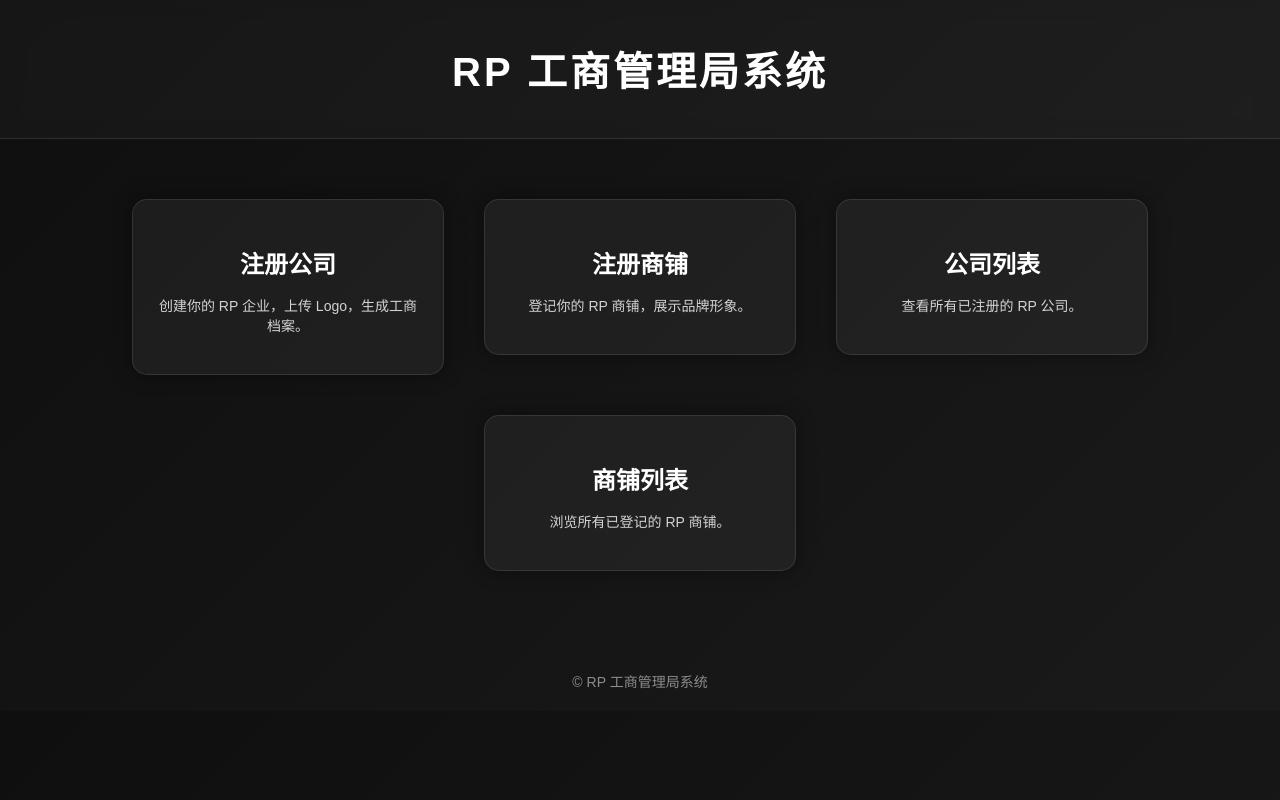
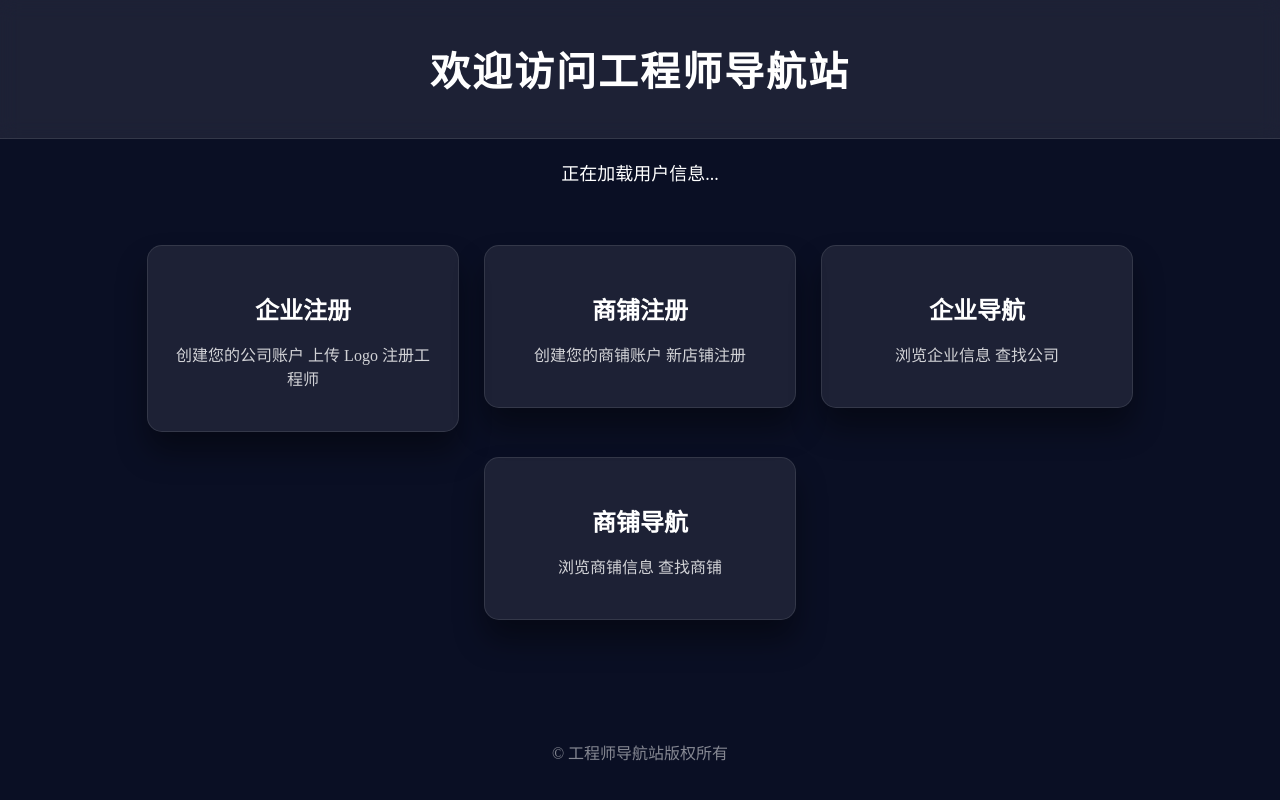
Before and after one commit to 3353695529-sketch/BrilliantBusinessAdministrationBureau, a website: page public/index.html in a window 1280 px wide. Drawn offline with Linux system fonts and the light colour scheme; no server answers.

Commit message:
Update index.html

```diff
--- a/public/index.html
+++ b/public/index.html
@@ -2,20 +2,11 @@
 <html lang="zh-CN">
 <head>
 <meta charset="UTF-8">
-<title>RP 工商管理局</title>
-
+<title>璀璨工商管理局</title>
 <style>
-    body {
-        margin: 0;
-        font-family: "Microsoft YaHei", sans-serif;
-        background: linear-gradient(135deg, #0f0f0f, #1a1a1a);
-        color: #fff;
-        text-align: center;
-    }
-
-    /* =======================
+/* ===========================
    加载动画
-    ======================= */
+=========================== */
 #loading {
   position: fixed;
   top: 0; left: 0;
@@ -45,33 +36,67 @@
   to { transform: rotate(360deg); }
 }
 
-    /* =======================
-       页面内容样式
-    ======================= */
+/* ===========================
+   页面主要样式
+=========================== */
+body {
+  margin: 0;
+  padding: 0;
+  background: #0a0f24;
+  color: white;
+  font-family: "Microsoft YaHei";
+  text-align: center;
+}
+
 header {
   padding: 40px 0;
   font-size: 40px;
   font-weight: bold;
-        letter-spacing: 3px;
-        background: rgba(255,255,255,0.03);
+  letter-spacing: 2px;
+  background: rgba(255,255,255,0.08);
   backdrop-filter: blur(10px);
   border-bottom: 1px solid rgba(255,255,255,0.1);
+}
+
+#userInfo {
+  margin-top: 20px;
+  font-size: 18px;
+}
+
+#userInfo img {
+  border-radius: 50%;
+  margin-bottom: 10px;
+}
+
+#steamLogin {
+  padding: 12px 25px;
+  background: #00aaff;
+  border: none;
+  border-radius: 8px;
+  color: white;
+  font-size: 18px;
+  cursor: pointer;
+  transition: 0.3s;
+}
+
+#steamLogin:hover {
+  background: #0088dd;
 }
 
 .container {
   margin-top: 60px;
   display: flex;
   justify-content: center;
-        gap: 40px;
   flex-wrap: wrap;
+  gap: 25px;
 }
 
 .card {
   width: 260px;
   padding: 25px;
-        background: rgba(255,255,255,0.05);
+  background: rgba(255,255,255,0.08);
   border-radius: 15px;
-        box-shadow: 0 0 20px rgba(0,0,0,0.4);
+  box-shadow: 0 20px 30px rgba(0,0,0,0.4);
   transition: 0.3s;
   cursor: pointer;
   border: 1px solid rgba(255,255,255,0.1);
@@ -80,7 +105,7 @@
 .card:hover {
   transform: translateY(-10px);
   background: rgba(255,255,255,0.1);
-        box-shadow: 0 0 30px rgba(0,0,0,0.6);
+  box-shadow: 0 30px 40px rgba(0,0,0,0.6);
 }
 
 .card h2 {
@@ -90,26 +115,24 @@
 
 .card p {
   opacity: 0.8;
-        font-size: 14px;
+  font-size: 16px;
 }
 
 footer {
-        margin-top: 80px;
+  margin-top: 100px;
   padding: 20px;
   opacity: 0.5;
-        font-size: 14px;
+  font-size: 16px;
 }
 </style>
+</head>
 
-</head>
 <body>
 
-<!-- =======================
-     加载动画
-======================= -->
+<!-- 加载动画 -->
 <div id="loading">
   <div class="loader"></div>
-    <p>正在加载系统数据...</p>
+  <p>正在加载数据，请稍候...</p>
 </div>
 
 <script>
@@ -120,44 +143,67 @@ window.onload = () => {
 };
 </script>
 
-<!-- =======================
-     页面内容
-======================= -->
-<header>RP 工商管理局系统</header>
+<header>欢迎访问工程师导航站</header>
 
+<!-- Steam 用户信息显示区 -->
+<div id="userInfo">正在加载用户信息...</div>
+
+<script>
+// 获取 Steam 登录状态
+fetch("/api/user")
+  .then(res => res.json())
+  .then(data => {
+    const box = document.getElementById("userInfo");
+
+    if (!data.loggedIn) {
+      box.innerHTML = `
+        <button id="steamLogin">使用 Steam 登录</button>
+      `;
+      document.getElementById("steamLogin").onclick = () => {
+        window.location.href = "/auth/steam";
+      };
+    } else {
+      box.innerHTML = `
+        <img src="${data.avatar}" width="64">
+        <p>欢迎你，${data.name}</p>
+        <a href="/logout" style="color:#00eaff;">退出登录</a>
+      `;
+    }
+  });
+</script>
+
+<!-- 主功能区 -->
 <div class="container">
-
-    <a href="/register_company.html" style="text-decoration:none;color:white;">
+  <a href="register_company.html" style="text-decoration:none;color:white;">
     <div class="card">
-            <h2>注册公司</h2>
-            <p>创建你的 RP 企业，上传 Logo，生成工商档案。</p>
+      <h2>企业注册</h2>
+      <p>创建您的公司账户 上传 Logo 注册工程师</p>
     </div>
   </a>
 
-    <a href="/register_shop.html" style="text-decoration:none;color:white;">
+  <a href="register_shop.html" style="text-decoration:none;color:white;">
     <div class="card">
-            <h2>注册商铺</h2>
-            <p>登记你的 RP 商铺，展示品牌形象。</p>
+      <h2>商铺注册</h2>
+      <p>创建您的商铺账户 新店铺注册</p>
     </div>
   </a>
 
-    <a href="/companies.html" style="text-decoration:none;color:white;">
+  <a href="companies.html" style="text-decoration:none;color:white;">
     <div class="card">
-            <h2>公司列表</h2>
-            <p>查看所有已注册的 RP 公司。</p>
+      <h2>企业导航</h2>
+      <p>浏览企业信息 查找公司</p>
     </div>
   </a>
 
-    <a href="/shops.html" style="text-decoration:none;color:white;">
+  <a href="shops.html" style="text-decoration:none;color:white;">
     <div class="card">
-            <h2>商铺列表</h2>
-            <p>浏览所有已登记的 RP 商铺。</p>
+      <h2>商铺导航</h2>
+      <p>浏览商铺信息 查找商铺</p>
     </div>
   </a>
-
 </div>
 
-<footer>© RP 工商管理局系统</footer>
+<footer>© 工程师导航站版权所有</footer>
 
 </body>
 </html>
```
Lines whose indentation alone changed are shown as unchanged.
